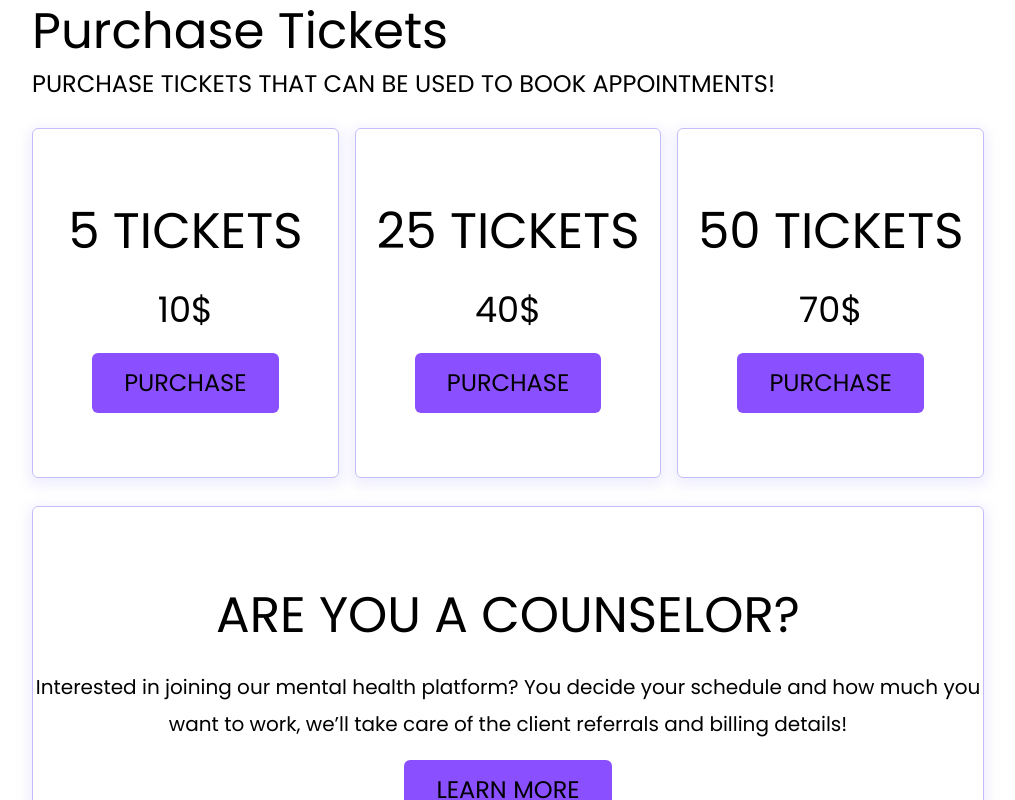
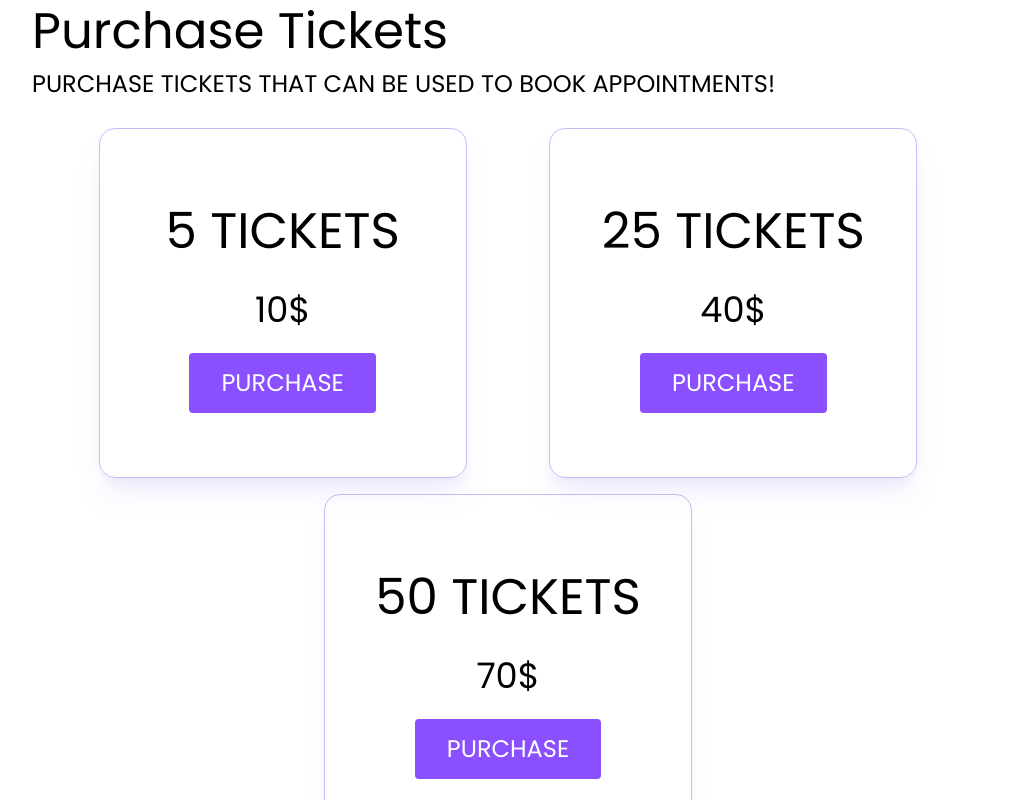
Before and after one commit to rozhiar-tech/Happy, a React (Create React App) app: page / in a window 1280 px wide. Shown: the part 3100-3900 px from the top of the page, without its empty margins (132-1147 px from the left). Built offline with nearby package versions, Linux system fonts and the light colour scheme.

Commit message:
Style FifthSection Home component as per #35

```diff
--- a/src/components/Home/FifthSection.js
+++ b/src/components/Home/FifthSection.js
@@ -3,46 +3,46 @@ import { NavLink } from 'react-router-dom';
 
 function FifthSection() {
   return (
-    <div className="px-2 lg:px-[10.25rem] w-screen break-words my-24">
+    <div className="px-4 sm:px-16 lg:px-[10.25rem] py-24 break-words w-screen">
       <div>
         <h2 className="text-[3.12rem] leading-[4.7rem]">Purchase Tickets</h2>
         <p className="text-2xl">
           PURCHASE TICKETS THAT CAN BE USED TO BOOK APPOINTMENTS!
         </p>
       </div>
-      <div className="flex flex-col sm:flex-row gap-4 justify-between items-center text-center my-7">
-        <div className="flex flex-col justify-center gap-4 border border-vodka rounded-md shadow-[0_4px_12px_4px] shadow-vodka/25 w-[21.875rem] max-w-full min-h-[21.875rem] h-fit">
+      <div className="flex flex-wrap justify-evenly gap-4 items-center text-center my-7">
+        <div className="flex flex-col justify-center gap-4 border border-vodka rounded-2xl shadow-xl shadow-vodka/25 w-[23rem] max-w-full min-h-[21.875rem] h-fit">
           <h2 className="text-[3.12rem] leading-[4.7rem]">5 TICKETS</h2>
           <p className="text-[2.2rem] leading-[3.3rem]">10$</p>
           <NavLink
             to="/contact"
-            className="text-2xl leading-[2.25rem] bg-lavender-indigo px-[2rem] py-[0.75rem] hover:scale-95 hover:bg-vodka focus:scale-95 focus:bg-vodka rounded-md max-w-full w-fit self-center"
+            className="text-2xl leading-[2.25rem] text-white bg-lavender-indigo hover:bg-wild-strawberry/70 hover:scale-95 focus:bg-wild-strawberry/70 focus:scale-95 rounded px-[2rem] py-[0.75rem] max-w-full w-fit self-center"
           >
             PURCHASE
           </NavLink>
         </div>
-        <div className="flex flex-col justify-center gap-4 border border-vodka rounded-md shadow-[0_4px_12px_4px] shadow-vodka/25 w-[21.875rem] max-w-full min-h-[21.875rem] h-fit">
+        <div className="flex flex-col justify-center gap-4 border border-vodka rounded-2xl shadow-xl shadow-vodka/25 w-[23rem] max-w-full min-h-[21.875rem] h-fit">
           <h2 className="text-[3.12rem] leading-[4.7rem]">25 TICKETS</h2>
           <p className="text-[2.2rem] leading-[3.3rem]">40$</p>
           <NavLink
             to="/contact"
-            className="text-2xl leading-[2.25rem] bg-lavender-indigo px-[2rem] py-[0.75rem] hover:scale-95 hover:bg-vodka focus:scale-95 focus:bg-vodka rounded-md max-w-full w-fit self-center"
+            className="text-2xl leading-[2.25rem] text-white bg-lavender-indigo hover:bg-wild-strawberry/70 hover:scale-95 focus:bg-wild-strawberry/70 focus:scale-95 rounded px-[2rem] py-[0.75rem] max-w-full w-fit self-center"
           >
             PURCHASE
           </NavLink>
         </div>
-        <div className="flex flex-col justify-center gap-4 border border-vodka rounded-md shadow-[0_4px_12px_4px] shadow-vodka/25 w-[21.875rem] max-w-full min-h-[21.875rem] h-fit">
+        <div className="flex flex-col justify-center gap-4 border border-vodka rounded-2xl shadow-xl shadow-vodka/25 w-[23rem] max-w-full min-h-[21.875rem] h-fit">
           <h2 className="text-[3.12rem] leading-[4.7rem]">50 TICKETS</h2>
           <p className="text-[2.2rem] leading-[3.3rem]">70$</p>
           <NavLink
             to="/contact"
-            className="text-2xl leading-[2.25rem] bg-lavender-indigo px-[2rem] py-[0.75rem] hover:scale-95 hover:bg-vodka focus:scale-95 focus:bg-vodka rounded-md max-w-full w-fit self-center"
+            className="text-2xl leading-[2.25rem] text-white bg-lavender-indigo hover:bg-wild-strawberry/70 hover:scale-95 focus:bg-wild-strawberry/70 focus:scale-95 rounded px-[2rem] py-[0.75rem] max-w-full w-fit self-center"
           >
             PURCHASE
           </NavLink>
         </div>
       </div>
-      <div className="flex flex-col justify-center gap-4 border border-vodka rounded-md shadow-[0_4px_12px_4px] shadow-vodka/25 py-[4.4rem] text-center">
+      <div className="flex flex-col justify-center gap-4 border border-vodka rounded-2xl shadow-vodka/25 shadow-xl mt-[4.4rem] text-center">
         <h2 className="text-[3.12rem] leading-[4.7rem]">
           ARE YOU A COUNSELOR?
         </h2>
@@ -53,7 +53,7 @@ function FifthSection() {
         </p>
         <NavLink
           to="about/counselor"
-          className="text-2xl leading-[2.25rem] bg-lavender-indigo px-[2rem] py-[0.75rem] hover:scale-95 hover:bg-vodka focus:scale-95 focus:bg-vodka rounded-md max-w-full w-fit self-center"
+          className="text-2xl leading-[2.25rem] text-white bg-lavender-indigo hover:bg-wild-strawberry/70 hover:scale-95 focus:bg-wild-strawberry/70 focus:scale-95 rounded px-[2rem] py-[0.75rem] max-w-full w-fit self-center"
         >
           LEARN MORE
         </NavLink>
```
